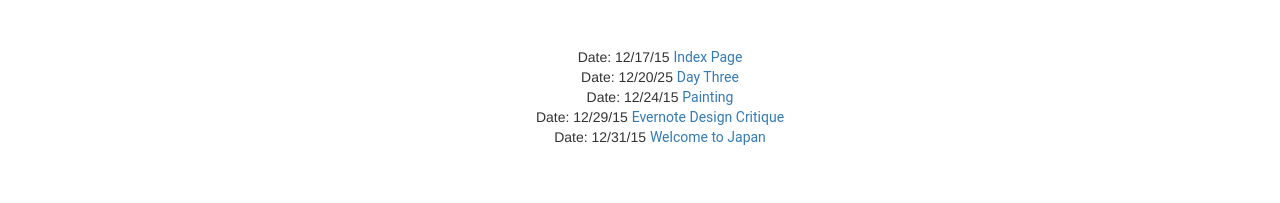
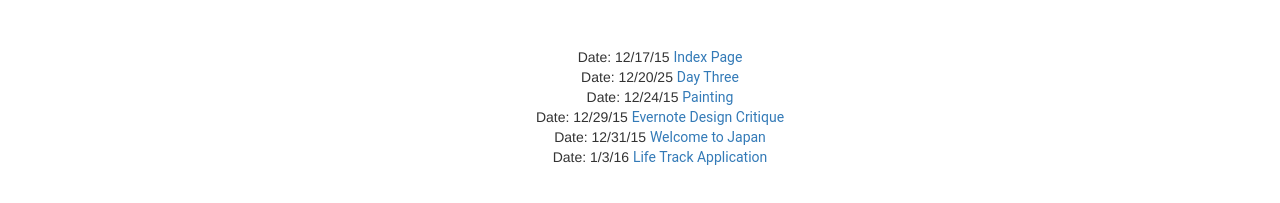
Before and after one commit to Will-He-Iz/180-Days-of-Design, a plain HTML site: page index.html in a window 1280 px wide. Shown: the part 113-316 px from the top of the page. Drawn offline with nearby package versions, Linux system fonts and the light colour scheme.

Commit message:
new project

```diff
--- a/index.html
+++ b/index.html
@@ -68,6 +68,7 @@
             <li>Date: 12/24/15 <a class="project-link" href="http://will-he-iz.github.io/painting"> Painting</a></li>
             <li>Date: 12/29/15 <a class="project-link" href="http://will-he-iz.github.io/critique"> Evernote Design Critique</a></li>
             <li>Date: 12/31/15 <a class="project-link" href="http://will-he-iz.github.io/youkoso"> Welcome to Japan</a></li>
+            <li>Date: 1/3/16 <a class="project-link" href="http://will-he-iz.github.io/social_app"> Life Track Application</a></li>
 
           </ul>
         </div>
```
